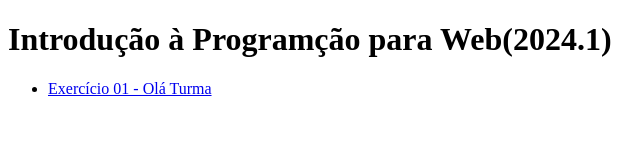
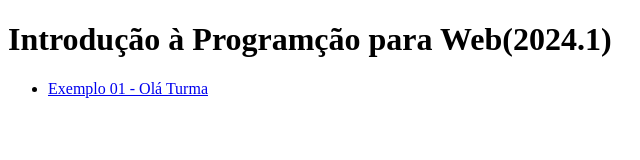
Before and after one commit to carlinhosborba/borba-ipw-2024-1, a plain HTML site: page index.html in a window 1280 px wide. Shown: the full height of the page, 0-640 px from the left. Drawn offline with Linux system fonts and the light colour scheme.

Commit message:
correcao

```diff
--- a/index.html
+++ b/index.html
@@ -4,7 +4,7 @@
   <body>
     <h1>Introdução à Programção para Web(2024.1)</h1>
     <ul>
-      <li><a href="./ex01/">Exercício 01 - Olá Turma</a></li>
+      <li><a href="./ex01/">Exemplo 01 - Olá Turma</a></li>
     </ul>
   </body>
 </html>
```
